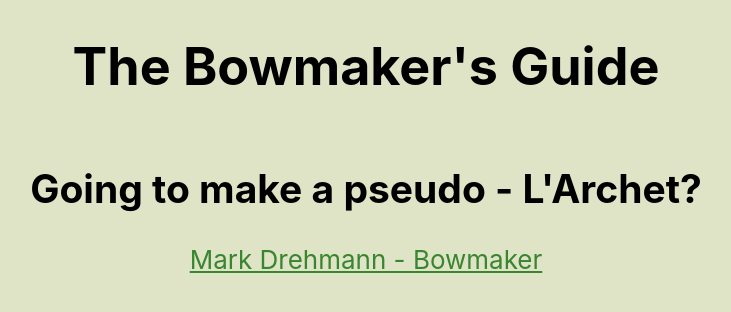
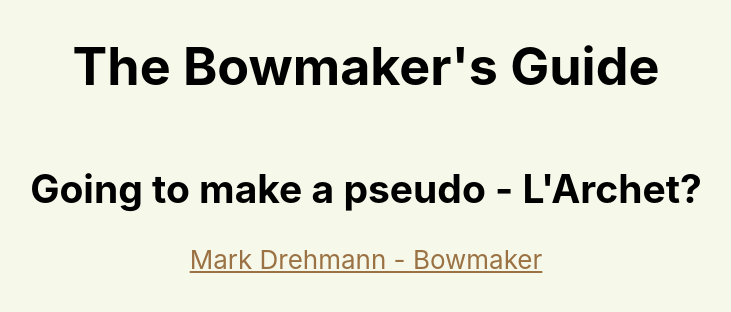
Before and after one commit to markdrehmann/bowmaker-guide, a React (Create React App) app: page / in a window 1280 px wide. Shown: the top 312 px of the page, without its empty margins (274-1005 px from the left). Built offline with nearby package versions, Linux system fonts and the light colour scheme.

Commit message:
Changing colors

```diff
--- a/src/App.css
+++ b/src/App.css
@@ -1,6 +1,6 @@
 .App {
   text-align: center;
-  background-color: #dfe4c6;
+  background-color: #f6f8ea;
   min-height: 100vh;
   height: auto;
   display: flex;
@@ -34,7 +34,7 @@
 } */
 
 .drehmann-bows-link {
-  color: #3a8530;
+  color: #9b7244;
 }
 
 a:hover {
```
